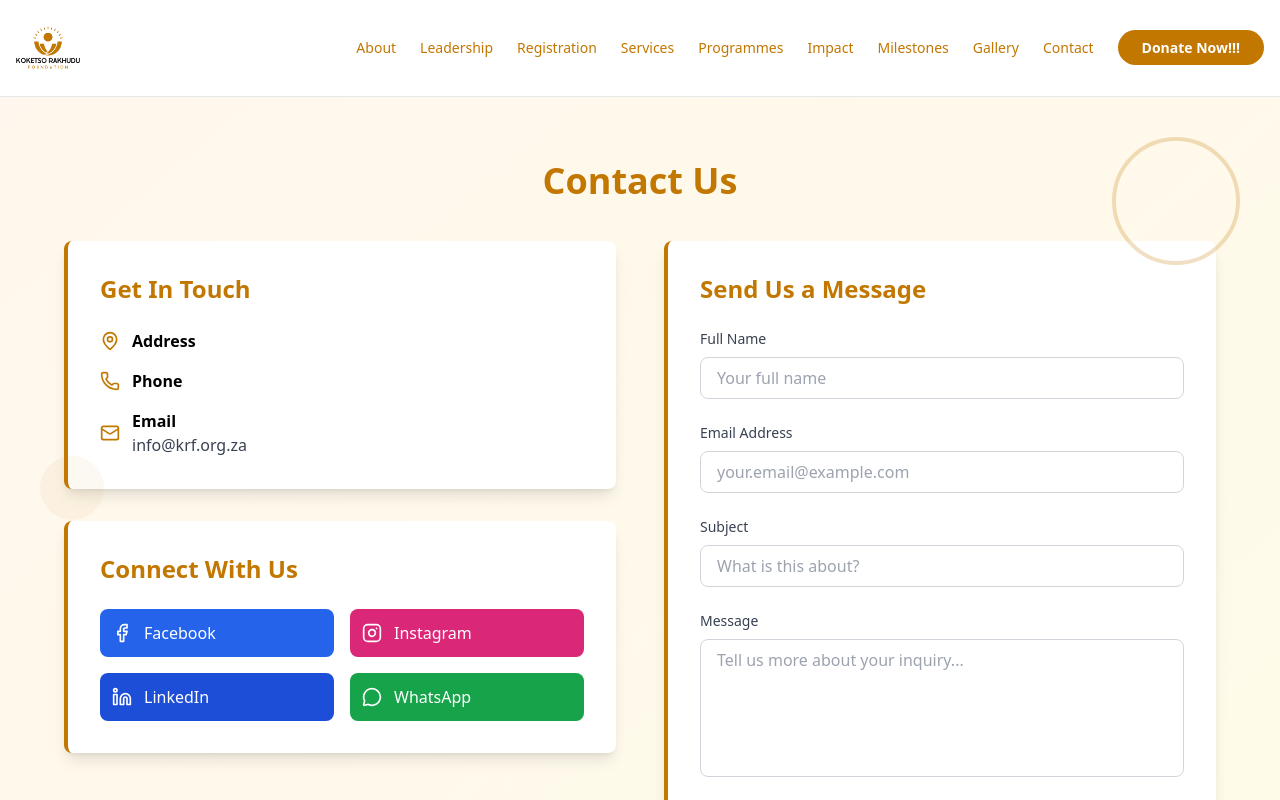
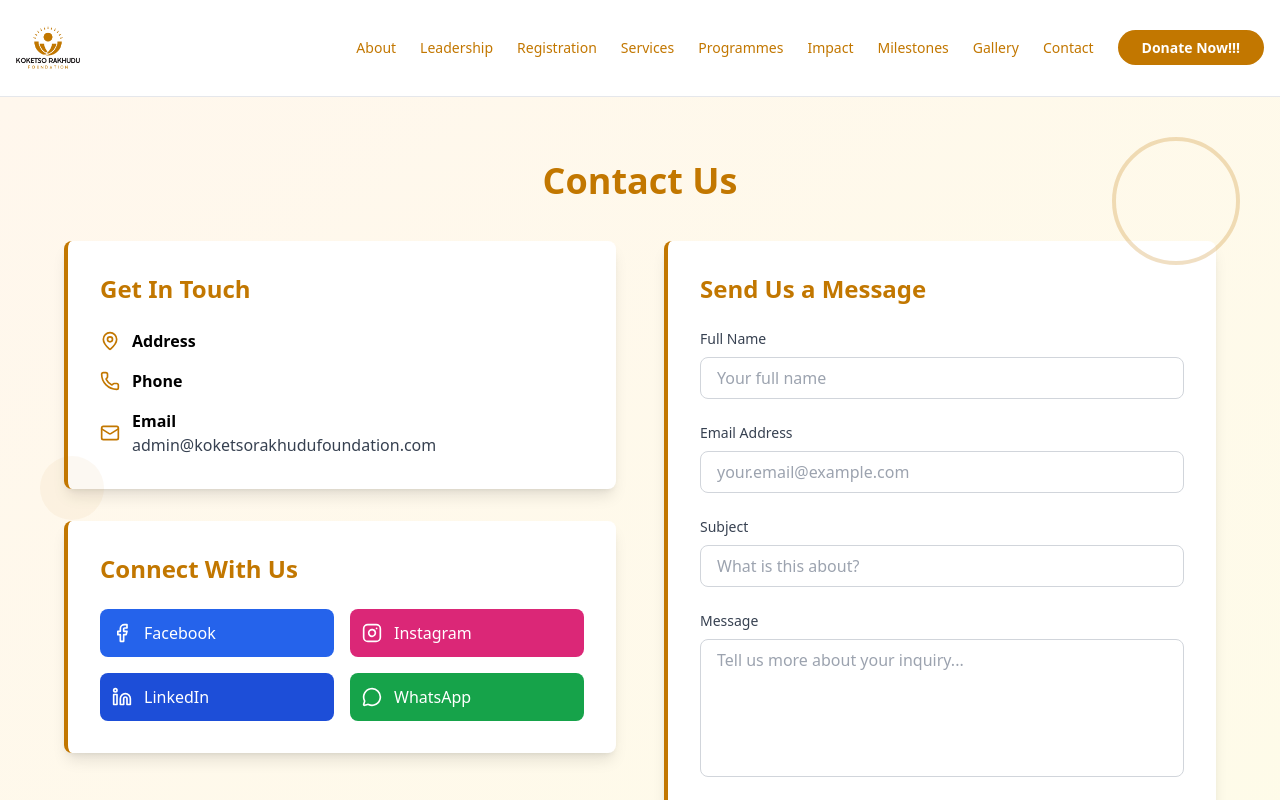
Before and after one commit to Astral-Solutions/krf, a React (Create React App) app in the folder krf-site/: page /contact in a window 1280 px wide. Shown: the top 800 px of the page. Built offline with nearby package versions, Linux system fonts and the light colour scheme.

Commit message:
Update email address in Contact page to admin@koketsorakhudufoundation.com

```diff
--- a/krf-site/src/pages/Contact.jsx
+++ b/krf-site/src/pages/Contact.jsx
@@ -57,7 +57,7 @@ const Contact = () => {
                   <Mail className="text-[#c27700]" size={20} />
                   <div>
                     <p className="font-semibold">Email</p>
-                    <p className="text-gray-700">info@krf.org.za</p>
+                    <p className="text-gray-700">admin@koketsorakhudufoundation.com</p>
                   </div>
                 </div>
               </div>
```
